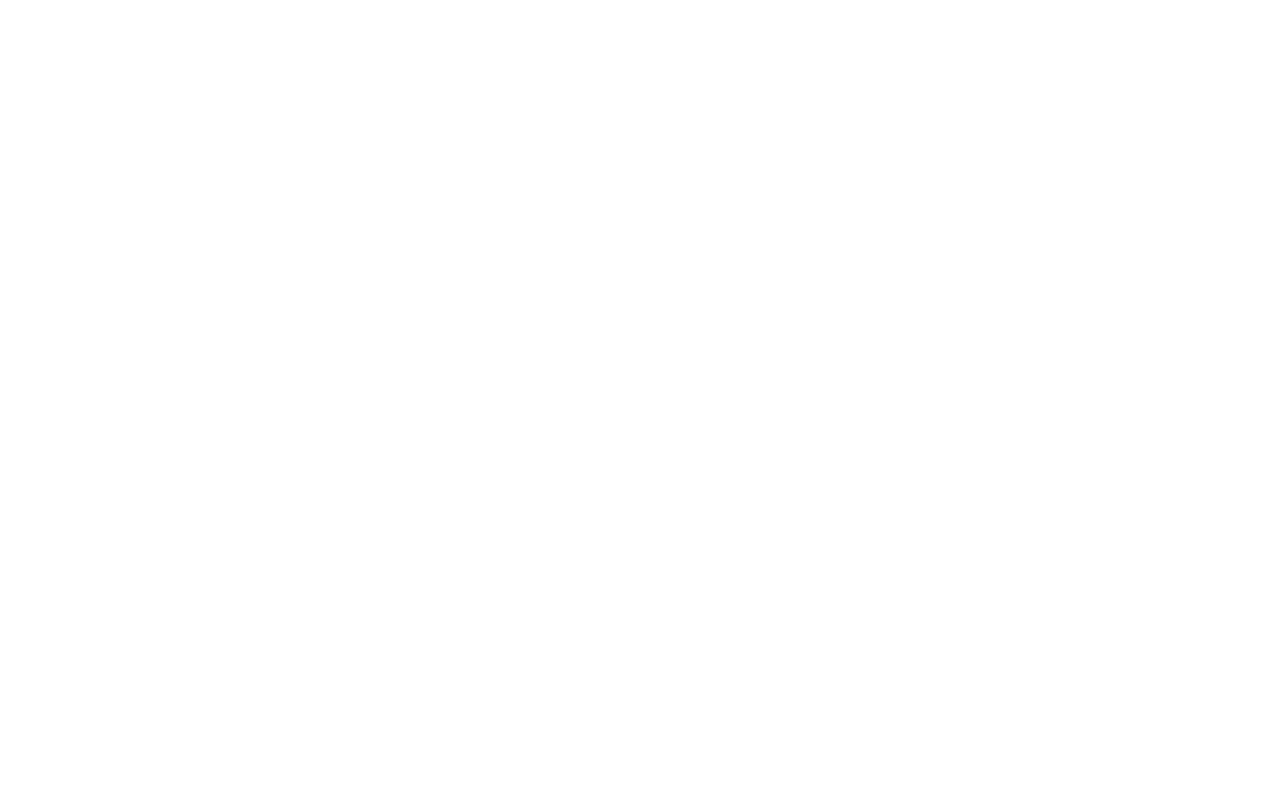
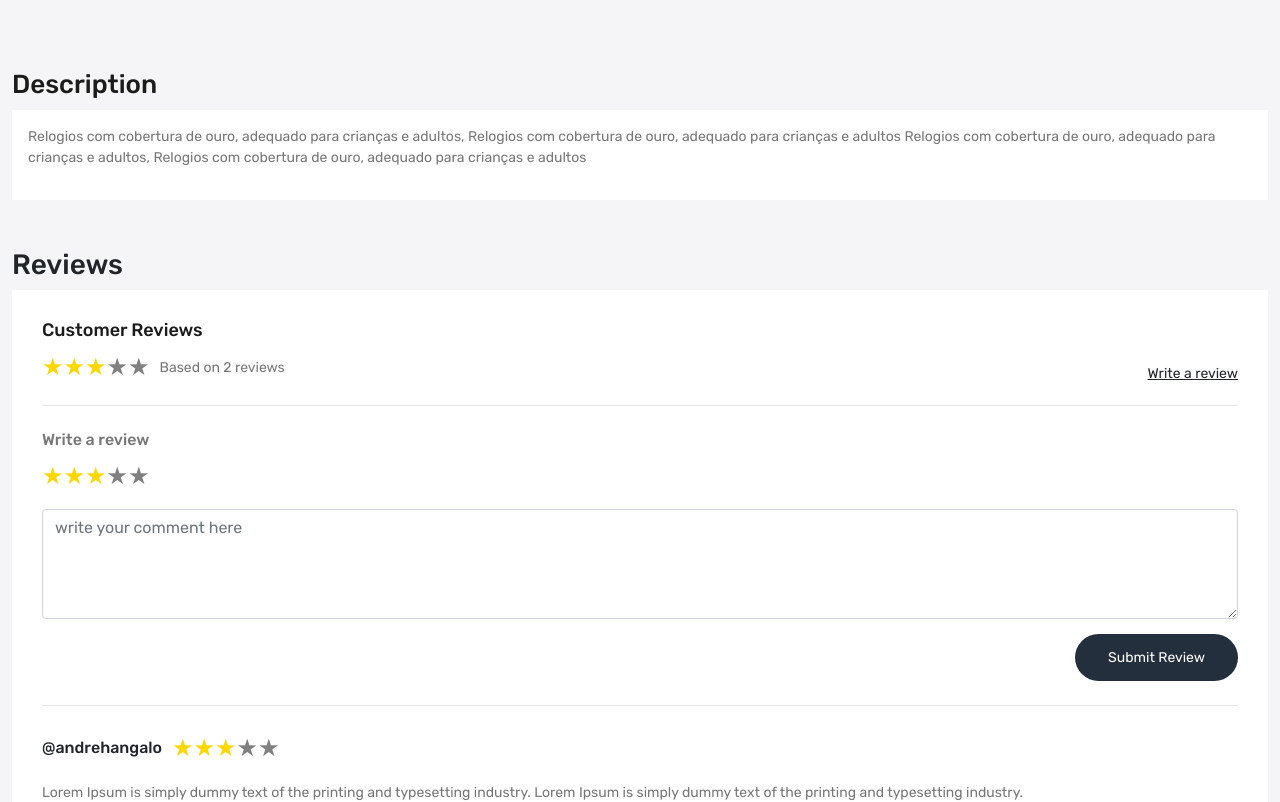
Before and after one commit to rickdeu/microservice_virtual_shop_django_and_reactjs, a React (Create React App) app in the folder shop_frontend/: page /product/1 in a window 1280 px wide. Before the commit this address had no page. Shown: the part 360-1162 px from the top of the page. Before the commit the page ends 800 px from the top, so only its background shows below. Built offline with nearby package versions, Linux system fonts and the light colour scheme.

Commit message:
add review section in product page

```diff
--- a/shop_frontend/src/App.css
+++ b/shop_frontend/src/App.css
@@ -268,23 +268,21 @@
   line-height: 22px;
   color: var(--color-777777);
 }
-.single-blog-card a{
+.single-blog-card a {
   font-size: 18px;
   color: var(--color-777777);
   margin-bottom: 20px;
 }
 
-.single-blog-card h3{
+.single-blog-card h3 {
   font-size: 24px;
   font-weight: 600;
   color: var(--color-1c1c1b);
 }
-.single-blog-card p{
+.single-blog-card p {
   color: var(--color-777777);
   font-size: 14px;
 }
-
-
 
 /* Blog part ends */
 
@@ -539,33 +537,35 @@
 }
 /* Contact page ends here */
 
-
 /* Compare product page */
 
-.compare-product-card{
+.compare-product-card {
   padding: 20px 15px;
   background-color: white;
   border-radius: 10px;
 }
-.compare-product-card .cross, .whishlist-card  .cross{
+.compare-product-card .cross,
+.whishlist-card .cross {
   top: 15px;
   right: 15px;
   width: 25px;
   padding: 3px;
   cursor: pointer;
 }
-.compare-product-details h5.title, .whishlist-card h5.title{
+.compare-product-details h5.title,
+.whishlist-card h5.title {
   font-size: 15px;
   line-height: 22px;
   font-weight: 500;
   color: var(--color-1c1c1b);
 }
-.compare-product-details h6.price, .whishlist-card h6.price{
+.compare-product-details h6.price,
+.whishlist-card h6.price {
   font-size: 15px;
   line-height: 22px;
   font-weight: 400;
 }
-.compare-product-card .product-detail{
+.compare-product-card .product-detail {
   display: flex;
   justify-content: space-between;
   align-items: center;
@@ -575,7 +575,7 @@
 /* Compare product page ends here */
 
 /* auth card */
-.auth-card{
+.auth-card {
   padding: 20px;
   background-color: white;
   width: 500px;
@@ -583,16 +583,16 @@
   border-radius: 10px;
 }
 
-.auth-card h3{
+.auth-card h3 {
   font-size: 19px;
   font-weight: 500;
   color: var(--color-777777);
 }
-.auth-card p{
+.auth-card p {
   font-size: 13px;
   color: var(--color-777777);
 }
-.auth-card .form-control{
+.auth-card .form-control {
   height: 50px;
   background-color: var(--color-f5f5f7);
   color: var(--color-777777);
@@ -600,16 +600,16 @@
   border-radius: 10px;
   border-color: transparent;
 }
-.auth-card a{
+.auth-card a {
   font-size: 14px;
   font-weight: 400;
   color: var(--color-1c1c1b);
 }
-.auth-card .signup{
+.auth-card .signup {
   background-color: #febd69;
   color: var(--color-131921);
 }
-.auth-card .signup:hover{
+.auth-card .signup:hover {
   background-color: var(--color-131921);
   color: white;
 }
@@ -617,9 +617,55 @@
 
 /* Policy pages */
 
-.policy{
+.policy {
   background-color: white;
   padding: 30px;
 }
 
 /* Policy pages enfs */
+
+/* Main product page */
+.description-wrapper h4,
+reviews-wrapper h3 {
+  font-size: 26px;
+  color: var(--color-1c1c1b);
+  margin-bottom: 10px;
+}
+.description-wrapper p {
+  font-size: 14px;
+  color: #777777;
+}
+
+.review-inner-wrapper {
+  background-color: white;
+  padding: 30px;
+}
+.review-head {
+  border-bottom: 1px solid rgba(0, 0, 0, 0.1);
+  padding-bottom: 20px;
+}
+.review-head h4 {
+  font-size: 18px;
+  color: var(--color-1c1c1b);
+}
+.review-head p,
+.review-head a {
+  font-size: 14px;
+  color: var(--color-777777);
+}
+.review-form h4 {
+  font-size: 16px;
+  color: var(--color-777777);
+}
+.review-form {
+  border-bottom: 1px solid rgba(0, 0, 0, 0.1);
+}
+
+.review:not(:last-child) {
+  border-bottom: 1px solid rgba(0, 0, 0, 0.1);
+}
+.review p {
+  font-size: 14px;
+  color: var(--color-777777);
+}
+/* Main product page ends */
--- a/shop_frontend/src/App.js
+++ b/shop_frontend/src/App.js
@@ -18,6 +18,7 @@
 import RefundPolicy from './pages/RefundPolicy';
 import ShippingPolicy from './pages/ShippingPolicy';
 import TermAndConditions from './pages/TermAndConditions';
+import SingleProduct from './pages/SingleProduct';
 function App() {
   return(
   <>
@@ -29,6 +30,8 @@
           <Route path='about' element={<About/>}/>
           <Route path='contact' element={<Contact/>}/>
           <Route path='store' element={<OurStore/>}/>
+          <Route path='product/:id' element={<SingleProduct/>}/>
+
           <Route path='blogs' element={<Blogs/>}/>
           <Route path='blog/:id' element={<SingleBlog/>}/>
           <Route path='compare-product' element={<CompareProduct/>}/>
--- a/shop_frontend/src/components/ProductCard.js
+++ b/shop_frontend/src/components/ProductCard.js
@@ -13,9 +13,9 @@
         <>
             <div className={`${location.pathname === '/store' ? `gr-${grid}` : 'col-3'}`}
             >
-                <Link className='product-card position-relative'>
+                <Link  to='/product/:id' className='product-card position-relative'>
                     <div className='wishlist-icon position-absolute'>
-                        <Link>
+                        <Link >
                             <img src='images/wish.svg' alt='whishlist' />
                         </Link>
                     </div>
--- a/shop_frontend/src/pages/SingleProduct.js
+++ b/shop_frontend/src/pages/SingleProduct.js
@@ -1,9 +1,12 @@
-import React from 'react'
+import React, { useState } from 'react'
+import ReactStars from 'react-rating-stars-component'
 import BreadCrumb from '../components/BreadCrumb'
 import Meta from '../components/Meta'
 import ProductCard from '../components/ProductCard'
 
 const SingleProduct = () => {
+    const [orderedProduct, setOrderedProduct] = useState(true)
+
     return (
         <>
             <Meta title='Product Name' />
@@ -15,7 +18,119 @@
                         <div className='col-6'></div>
                     </div>
                 </div>
+
             </div>
+
+            <div className='description-wrapper py-5 home-wrapper-2'>
+                <div className='container-xxl'>
+                    <div className='row'>
+                        <div className='col-12'>
+                        <h4>Description</h4>
+
+                            <div className='bg-white p-3'>
+                                <p >
+                                    Relogios com cobertura de ouro, adequado para crianças e adultos, Relogios com cobertura de ouro, adequado para crianças e adultos
+                                    Relogios com cobertura de ouro, adequado para crianças e adultos, Relogios com cobertura de ouro, adequado para crianças e adultos
+
+                                </p>
+                            </div>
+
+
+                        </div>
+                    </div>
+                </div>
+            </div>
+
+            <section className='reviews-wrapper  home-wrapper-2'>
+                <div className='container-xxl'>
+                    <div className='row'>
+                        <div className='col-12'>
+                        <h3>Reviews</h3>
+
+                            <div className='review-inner-wrapper'>
+                                <div className='review-head d-flex justify-content-between align-items-end'>
+                                    <div>
+                                        <h4 className='mb-2'>Customer Reviews</h4>
+                                        <div className='d-flex align-items-center gap-10'>
+                                            <ReactStars
+                                                count={5}
+                                                size={24}
+                                                value={3}
+                                                edit={false}
+                                                activeColor="#ffd700"
+                                            />
+                                            <p className='mb-0'>
+                                                Based on 2 reviews
+                                            </p>
+                                        </div>
+                                    </div>
+
+                                    {
+                                        orderedProduct && (
+                                            <div>
+                                                <a className='text-dark text-decoration-underline' href=''>Write a review</a>
+                                            </div>
+                                        )
+                                    }
+
+
+                                </div>
+
+                                <div className='review-form py-4'>
+                                    <h4>Write a review</h4>
+                                    <form action='' className='d-flex flex-column gap-15'>
+                                        <div>
+                                            <ReactStars
+                                                count={5}
+                                                size={24}
+                                                value={3}
+                                                edit={true}
+                                                activeColor="#ffd700"
+                                            />
+                                        </div>
+
+
+                                        <div>
+                                            <textarea name='' id='' type='text' cols={30} rows={4} className='w-100 form-control' placeholder='write your comment here' />
+                                        </div>
+
+                                        <div className='d-flex justify-content-end'>
+
+                                            <button className='buttom border-0'>Submit Review</button>
+
+                                        </div>
+                                    </form>
+                                </div>
+                                <div className='reviews mt-4'>
+                                    <div className='review'>
+                                        <div className='d-flex gap-10 align-items-center'>
+                                            <h6 className='mb-0'>@andrehangalo</h6>
+                                            <ReactStars
+                                                count={5}
+                                                size={24}
+                                                value={3}
+                                                edit={false}
+                                                activeColor="#ffd700"
+                                            />
+
+
+                                        </div>
+
+                                        <p className='mt-3 '>
+                                            Lorem Ipsum is simply dummy text of the printing and typesetting industry.
+                                            Lorem Ipsum is simply dummy text of the printing and typesetting industry.
+
+                                        </p>
+
+                                    </div>
+                                </div>
+
+                            </div>
+
+                        </div>
+                    </div>
+                </div>
+            </section>
 
             <section className='popular-wrapper py-5 home-wrapper-2'>
                 <div className='container-xxl'>
@@ -30,9 +145,7 @@
 
 
                         <ProductCard />
-            <ProductCard />
-            <ProductCard />
-            <ProductCard />
+
                     </div>
                 </div>
 
```
Lines whose indentation alone changed are shown as unchanged.
